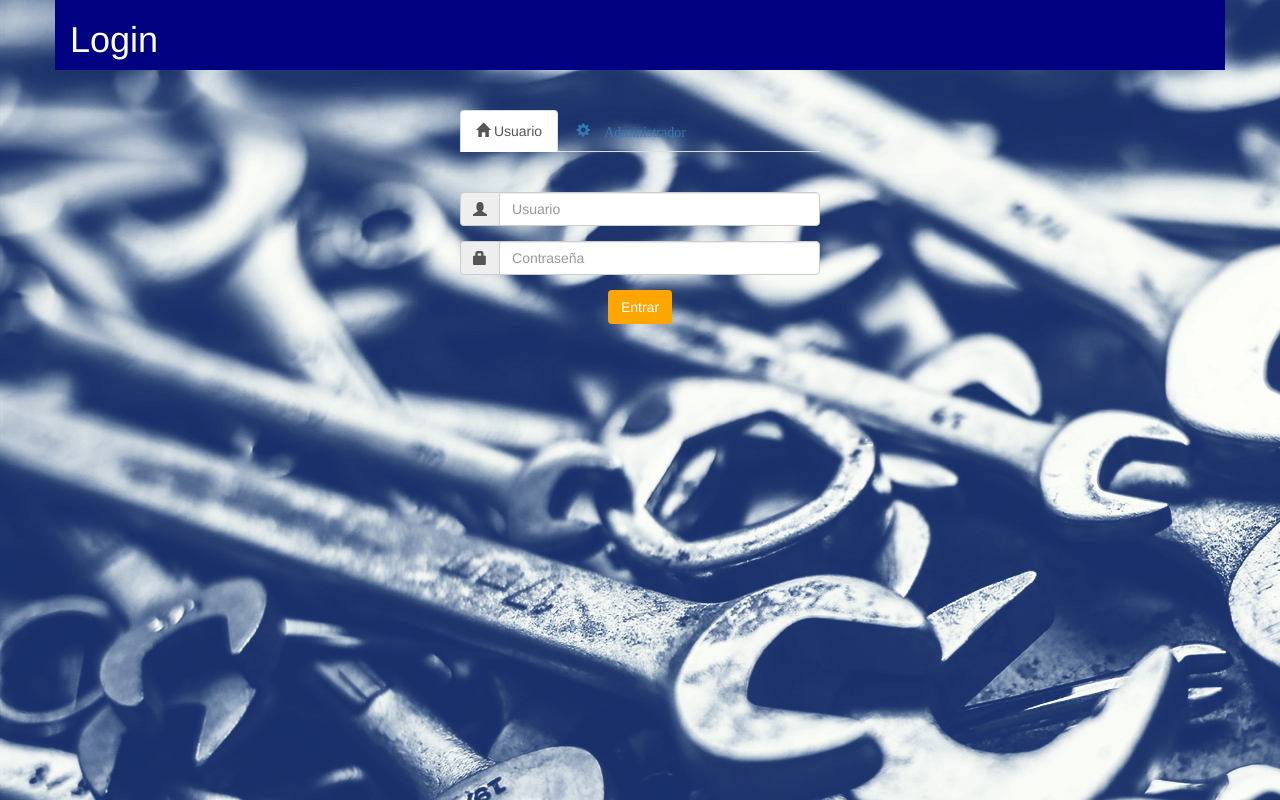
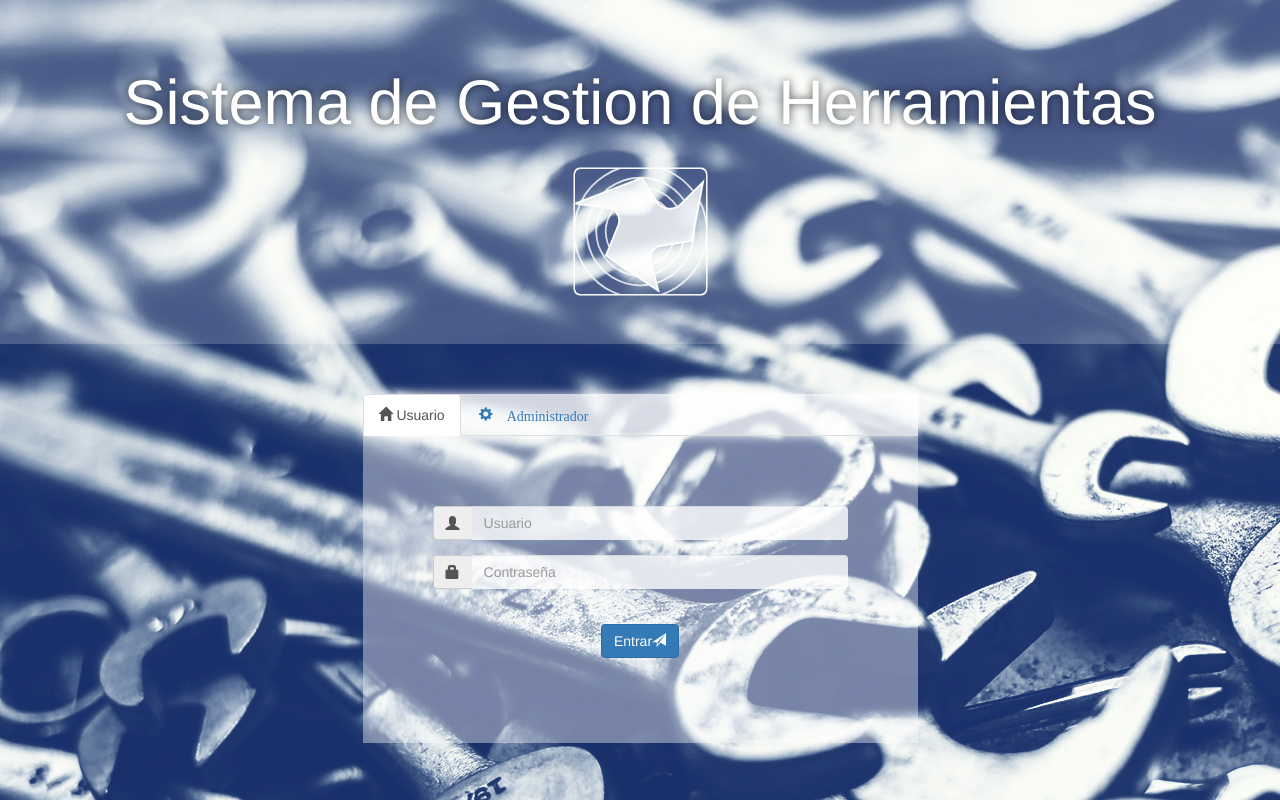
Before and after one commit to it6c65/sdgh, a PHP site: page / in a window 1280 px wide. Run offline with PHP 8.4, Linux system fonts and the light colour scheme.

Commit message:
Login alpha terminado

```diff
--- a/css/index.css
+++ b/css/index.css
@@ -1,11 +1,40 @@
 body {
 background-image:url("../imgs/background.jpg")
 }
-header{
-background-color:navy;
-color:white;
-}
+/*header{*/
+/*background-color:rgba(0,0,0,0.3);*/
+/*color:white;*/
+/*}*/
 .btn-iutag{
 background-color:orange;
 color:white;
 }
+form{
+    background-color: rgba(255,255,255,0.4);
+    padding: 70px;
+
+}
+input.form-control{
+    background-color: rgba(255,255,255,0.8) !important;
+    border:none;
+}
+.nav{
+    box-shadow: 0px 0px 10px rgba(255,255,255,0.9);
+    background-color: rgba(255,255,255,0.8);
+    content: none;
+    color: black !important;
+}
+a#admin{
+content:none !important;
+color:black !important;
+}
+.jumbotron{
+    background-color: rgba(255,255,255,0.2) !important;
+    text-shadow: 0px 0px 10px rgba(0,0,0,0.7);
+    color:white !important;
+}
+@media (max-width: @screen-xs-max){
+    form{
+        padding:0;
+    }
+}
--- a/index.html
+++ b/index.html
@@ -5,19 +5,22 @@
     <meta name="viewport" content="width=device-width, user-scalable=no, initial-scale=1.0, maximum-scale=1.0, minimum-scale=1.0">
     <link rel="stylesheet" href="css/index.css">
     <link rel="stylesheet" href="css/bootstrap.min.css">
+    <link rel="icon" href="imgs/favicon.png">
      <!-- Sistema de Gestión de Herramientas del
      Programa Nacional de Formacion de Mecanica-->
     <title>Acceso al S.D.G.H PNF Mecanica</title>
 </head>
 <body>
-    <header class="container">
-        <h1>Login </h1>
+    <header class="jumbotron text-center">
+        <div class="container"><h1 class="hidden-xs">Sistema de Gestion de Herramientas </h1>
+            <br>
+        <img src="imgs/iutag-logo.png" alt="logo">
+        </div>
     </header>
-    <br>
     <br>
    <div class="container">
        <div class="row">
-           <div class="tabpanel col-md-4 col-md-offset-4">
+           <div class="tabpanel col-xs-12 col-xs-offset-0 col-sm-3 col-sm-2 col-md-6 col-md-offset-3">
                <!-- Pestañas del login -->
                <ul class="nav nav-tabs" role="tablist">
                     <!-- Acceso como usuario normal -->
@@ -28,42 +31,41 @@
                <!-- Contenido de las pestañas del login -->
                <div class="tab-content">
                     <!--Contenido del login de Usuario-->
-                   <div class="tab-pane active" id="user">
-                       <form action="">
-                           <br>
-                           <br>
+                   <div class="tab-pane active " id="user">
+                       <form action="" >
                            <div class="form-group input-group">
-                               <span class="input-group-addon"> <span class="glyphicon glyphicon-user"></span> </span>
-                               <input type="text" id="user" class="form-control" placeholder="Usuario">
+                               <span class="input-group-addon hidden-xs"> <span class="glyphicon glyphicon-user"></span> </span>
+                               <input type="text" id="user" class="form-control " placeholder="Usuario">
                             </div>
 
                             <div class="form-group input-group">
-                                <span class="input-group-addon"> <span class="glyphicon glyphicon-lock"></span> </span>
+                                <span class="input-group-addon hidden-xs"> <span class="glyphicon glyphicon-lock"></span> </span>
                                <input type="password" id="pass" class="form-control" placeholder="Contraseña">
-</div>
+                            </div>
+                            <br>
                               <div class="form-group text-center">
-                                  <button class="btn btn-iutag">Entrar</button>
+                                  <button class="btn btn-primary">Entrar<span class="glyphicon glyphicon-send"></span>
+</button>
                               </div>
                        </form>
                    </div>
                     <!-- Contenido del login de Administrador -->
                    <div class="tab-pane" id="admin">
                        <form action="">
-                            <br>
-                            <br>
-                           <label for="pass-admin"> Contraseña del Administrador </label>
-                           <br>
-                           <br>
-                           <div class="input-group">
-                               <span class="input-group-addon"> <span class="glyphicon glyphicon-edit"></span> </span>
-                               <input class="form-control" type="password" id="pass-admin">
-                               <span class="input-group-btn">
+                           <div class="form-group input-group">
+                               <span class="input-group-addon hidden-xs"> <span class="glyphicon glyphicon-lock"></span> </span>
+                               <input class="form-control" type="password" id="pass-admin" placeholder="Contraseña del Administrador">
+                               <span class="input-group-btn hidden-xs">
                                    <button class="btn btn-primary">
                                        Entrar
                                        <span class="glyphicon glyphicon-send"></span>
                                    </button>
                                </span>
                            </div>
+                           <div class="form-group visible-xs-12 visible-xs-block text-center">
+                                       <button class="btn btn-primary"> Entrar <span class="glyphicon glyphicon-send"></span></button>
+                             </div>
+
                        </form>
 
                    </div>
```
Also changed, not shown: imgs/favicon.png (added), imgs/iutag-logo.png (added), 1 other file.
